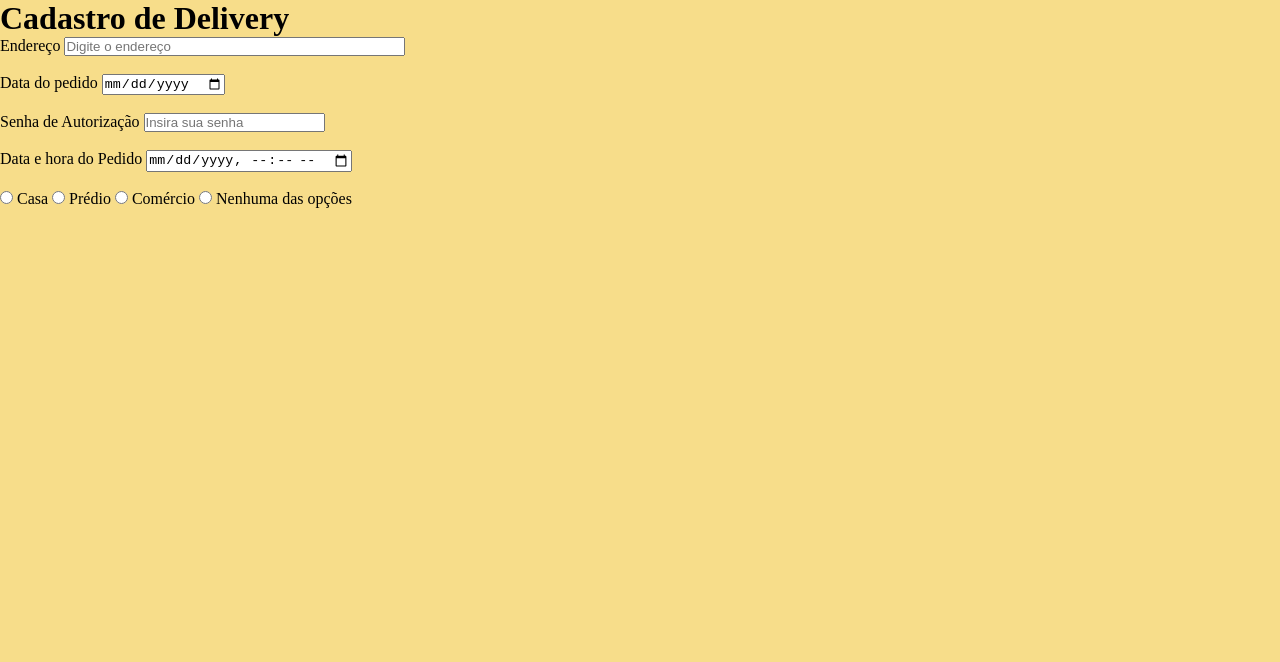
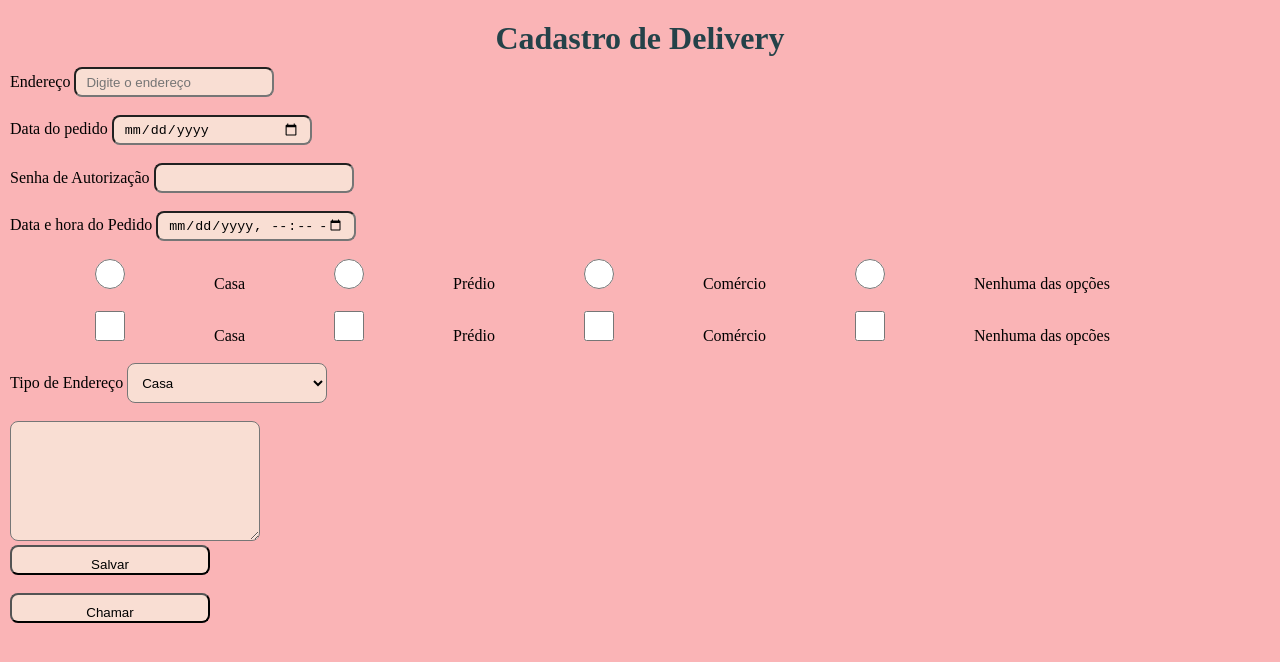
Before and after one commit to beatrizveloso/form-delivery, a plain HTML site: page index.html in a window 1280 px wide. Drawn offline with Linux system fonts and the light colour scheme.

Commit message:
second commit

```diff
--- a/css/style.css
+++ b/css/style.css
@@ -4,7 +4,44 @@
     box-sizing: border-box;
 }
 
+.style{
+    padding-left: 20px;
+    padding: 10px;
+}
+
+h1{
+    color: #244249;
+    display: flex;
+    justify-content: center;
+    align-items: center;
+    padding-top: 20px;
+}
+
 body{
     width: 100%;
-    background-color: rgb(247, 221, 138);
+    background-color: #fab4b6;
 }
+
+input{
+    width: 200px;
+    height: 30px;
+    background-color: #f9ded3;
+    border-radius: 8px;
+    padding: 10px;
+}
+
+select{
+    width: 200px;
+    height: 40px;
+    background-color: #f9ded3;
+    border-radius: 8px;
+    padding: 10px;
+}
+
+textarea{
+    width: 250px;
+    height: 120px;
+    background-color: #f9ded3;
+    border-radius: 8px;
+    padding: 10px;
+}
--- a/index.html
+++ b/index.html
@@ -4,20 +4,42 @@
     <meta charset="UTF-8">
     <meta name="viewport" content="width=device-width, initial-scale=1.0">
     <title>Delivery</title>
-    <link rel="stylesheet" href="/css/style.css">
+    <link rel="stylesheet" href="css/style.css">
 </head>
 <body>
-    <h1>Cadastro de Delivery</h1>
+        <h1>Cadastro de Delivery</h1>
+        <div class="style">
     <form>
-        <label>Endereço</label> <input type="text" placeholder="Digite o endereço" size="40" maxlength="150"><br> <br>
-        <label>Data do pedido</label> <input type="date"> <br> <br>
-        <label>Senha de Autorização</label> <input type="password" placeholder="Insira sua senha" name="senha"> <br> <br>
+        <label>Endereço</label> <input type="text" placeholder="Digite o endereço" size="40" maxlength="150"> <br><br>
+        <label>Data do pedido</label> <input type="date"> <br><br>
+        <label>Senha de Autorização</label> <input type="password" name="senha"/> <br> <br>
         <label>Data e hora do Pedido</label> <input type="datetime-local" name="Data e hora do pedido"> <br> <br>
+
         <input type="radio" id="alternativa1" name="Alternativa" value="A"/> <label for="alternativa1">Casa</label>
         <input type="radio" id="alternativa2" name="Alternativa" value="B"/> <label for="alternativa2">Prédio</label>
         <input type="radio" id="alternativa3" name="Alternativa" value="C"/> <label for="alternativa3">Comércio</label>
-        <input type="radio" id="alternativa4" name="Alternativa" value="D"/> <label for="alternativa4">Nenhuma das opções</label>
+        <input type="radio" id="alternativa4" name="Alternativa" value="D"/> <label for="alternativa4">Nenhuma das opções</label> <br> <br>
+
+        <input type="checkbox" id="Alternativa1" name="Alternativa1" value="A"/> <label for="alternativa1">Casa</label>
+        <input type="checkbox" id="Alternativa2" name="Alternativa1" value="B"/> <label for="alternativa2">Prédio</label>
+        <input type="checkbox" id="Alternativa3" name="Alternativa1" value="C"/> <label for="alternativa3">Comércio</label>
+        <input type="checkbox" id="Alternativa4" name="Alternativa1" value="D"/> <label for="alternativa4">Nenhuma das opcões</label> <br> <br>
+
+        <label>Tipo de Endereço</label>
+        <select name="tp_endereco" id="tp_endereco">
+            <option value="AB">Casa</option>
+            <option value="AC">Prédio</option>
+            <option value="AD">Comércio</option>
+            <option value="AE">Nenhuma das Opções</option>
+        </select> <br> <br>
+
+        <textarea name="texto" id="texto" rows="10" cols="30" ></textarea> <br>
+        <input type="submit" name="Enivar" value="Salvar"/> <br> <br>
+
+        <input type="button" name="Chamar" value="Chamar" onclick="alert('Primeira Mensagem!!!')" />
+
     </form>
+    </div>
 
 </body>
 </html>
```
Also changed, not shown: pagina.html (added, +17 -0 lines).
